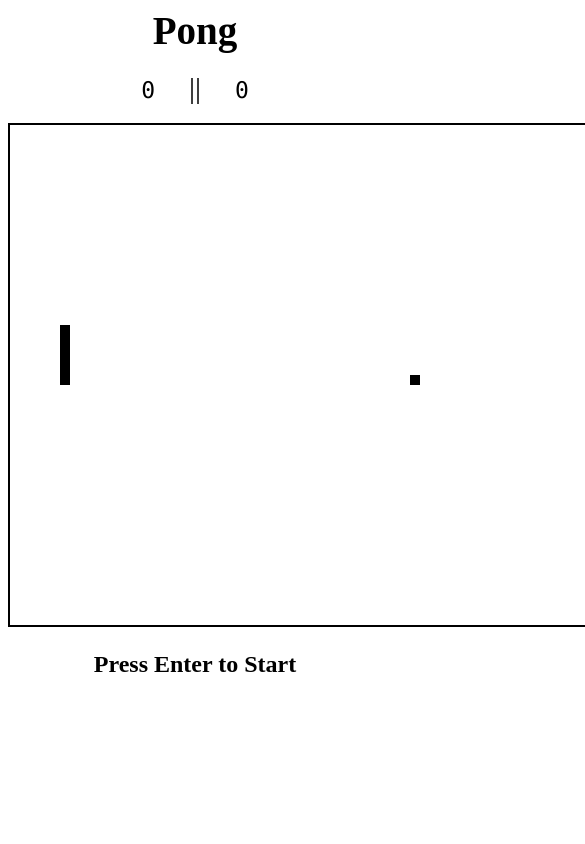
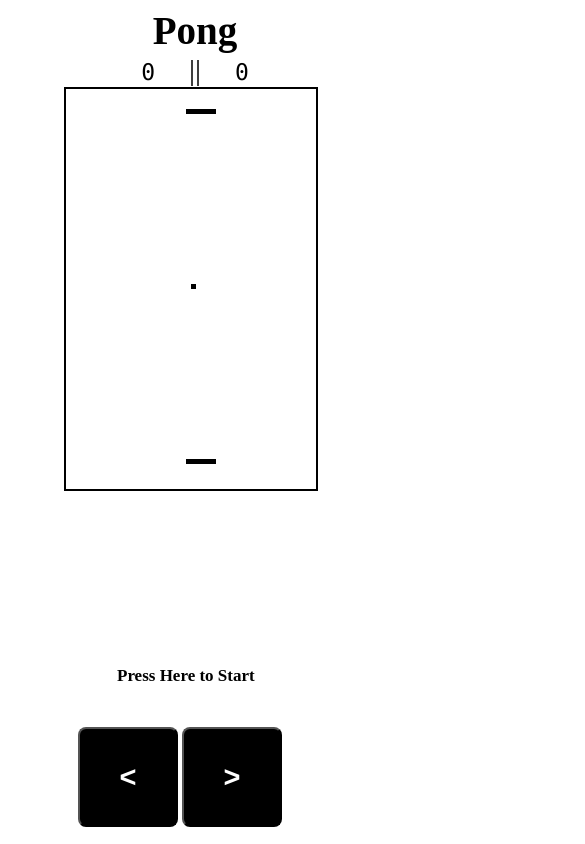
Before and after one commit to MuratcanSenturk/Pong, a plain HTML site: page index.html in a window 390 px wide. Both pictures are taken after a click on the element "Easy". Shown: the top 844 px of the page, 585 px wide, since content can reach past the window. Drawn offline with Linux system fonts and the light colour scheme.

Commit message:
avaible mobile support
pong game is now supporting mobile devices to play.

```diff
--- a/game.js
+++ b/game.js
@@ -3,14 +3,12 @@
     var draw = canvas.getContext("2d");
     document.addEventListener("keydown", this.onKeyPress.bind());
 
-    var cnvHeight = document.getElementById("myCanvas").height;
-    var cnvWidth = document.getElementById("myCanvas").width;
     var player1X =  50;
-    var player1Y = 200;
+    var player1Y = 240;
     var cpuX = 750;
-    var cpuY = 200;
-    var objX = cnvWidth/2;
-    var objY = cnvHeight/2;
+    var cpuY = 240;
+    var objX = canvas.width/2;
+    var objY = canvas.height/2;
     var velocityX;
     var velocityY;
     var player1Scr = 0;
@@ -18,7 +16,6 @@
     var interval1;
     var interval2;
     var progSpeed;
-
 
     function start(difficulty){
         switch(difficulty){
@@ -38,22 +35,33 @@
         velocityY = 0;
         game();
         interval1 = setInterval(game, 1);
-        document.getElementById("enter").innerHTML = "Press Enter to Start"
+        document.getElementById("enterDesktop").innerHTML = "Press Enter to Start";
+        document.getElementById("enterMobile").innerHTML = "Press Here to Start"
     }
     function goHome(){
         clearInterval(interval1);
         clearInterval(interval2);
+        player1Scr = 0;
+        player2Scr = 0;
+        velocityX = 1;
+        velocityY = 1;
+        objX = canvas.width/2;
+        objY = canvas.height/2;
+        player1X =  50;
+        player1Y = 200;
+        cpuX = 750;
+        cpuY = 200;
         document.getElementById("homePage").style.display = "block";
         document.getElementById("gamePage").style.display = "none";
     }
     function clear(){
         draw.fillStyle = "white";
-        draw.fillRect(0, 0, cnvWidth, cnvHeight);
+        draw.fillRect(0, 0, canvas.width, canvas.height);
     }
     function ai(){
         if(objY - 50 < cpuY && cpuY != 0){
             cpuY -= 5;
-        }else if(objY - 50 > cpuY && cpuY != cnvHeight - 100){
+        }else if(objY - 50 > cpuY && cpuY != canvas.height - 100){
             cpuY += 5;
         }
     }
@@ -81,40 +89,61 @@
         }
         //Player1 Scored
         if(objX == 810){
-            objX = cnvWidth/2;
-            objY = cnvHeight/2;
+            objX = canvas.width/2;
+            objY = canvas.height/2;
             velocityX = 1;
             velocityY = 1;
             player1Scr++;
         }
         //Computer Scored
         if(objX == -10){
-            objX = cnvWidth/2;
-            objY = cnvHeight/2;
+            objX = canvas.width/2;
+            objY = canvas.height/2;
             player2Scr++;
         }
 
         document.getElementById("player1Score").innerHTML = player1Scr;
         document.getElementById("player2Score").innerHTML = player2Scr;
     }
+    //Mobile Controls
+    function mobileControl(direction){
+        if(direction == "left" && player1Y != 0){
+            player1Y -= 20;
+        }
+        if(direction == "right" && player1Y != canvas.height - 60){
+            player1Y += 20;
+        }
+    }
+    function mobileStart(){
+        velocityX = 1;
+        velocityY = 1;
+        objX = canvas.width/2;
+        objY = canvas.height/2;
+        player1X =  50;
+        player1Y = 200;
+        cpuX = 750;
+        cpuY = 200;
+        document.getElementById("enterMobile").innerHTML = "";
+        interval2 = setInterval(ai, progSpeed);
+    }
     function onKeyPress(e){
         if(e.keyCode == 13){
             velocityX = 1;
             velocityY = 1;
-            objX = cnvWidth/2;
-            objY = cnvHeight/2;
+            objX = canvas.width/2;
+            objY = canvas.height/2;
             player1X =  50;
             player1Y = 200;
             cpuX = 750;
             cpuY = 200;
-            document.getElementById("enter").innerHTML = "";
+            document.getElementById("enterDesktop").innerHTML = "";
             interval2 = setInterval(ai, progSpeed);
 
         }
         if(e.keyCode == 38 && player1Y != 0){
             player1Y -= 20;
         }
-        if(e.keyCode == 40 && player1Y != cnvHeight - 100){
+        if(e.keyCode == 40 && player1Y != canvas.height - 60){
             player1Y += 20;
         }
     }
--- a/index.html
+++ b/index.html
@@ -3,13 +3,13 @@
 <head>
   <meta charset="utf-8">
   <title>Pong</title>
-  <meta name="viewport" content="width=device-width, initial-scale=1">
+  <meta name="viewport" content="width=device-width, initial-scale=1, maximum-scale=1.0, user-scalable=0">
   <link rel="stylesheet" type="text/css" media="screen" href="style.css">
 
 </head>
 <body>
     <center id="homePage">
-      <h1>Welcome To Pong</h1>
+      <h1 id="welcome">Welcome To Pong</h1>
       <div id="mainMenu">
         <h2>Difficulty</h2>
         <div id="difficulties">
@@ -20,13 +20,19 @@
       </div>
     </center>
     <center id="gamePage">
-        <div>
-            <div id="pong" onclick="goHome()">Pong</div><br>
-            <span id="player1Score"></span> <span style="font-size: 30px">||</span>
-            <span id="player2Score"></span>
-    </div><br>
+        <header>
+            <div id="pong" onclick="goHome()">Pong</div>
+              <span id="player1Score"></span> <span style="font-size: 30px">||</span>
+              <span id="player2Score"></span>
+        </header>
     <canvas id="myCanvas" height="500" width="800"></canvas>
-    <h2 id="enter">Press Enter to Start</h2>
+    <h2 id="enterDesktop">Press Enter to Start</h2>
+    <h2 id="enterMobile" onclick="mobileStart()">Press Here to Start</h2>
+    <!--Mobile Controls-->
+    <div id="mobileButtons">
+      <button id="mobileLeft" onclick="mobileControl('left')"> < </button>
+      <button id="mobileRight" onclick="mobileControl('right')"> > </button>
+    </div>
     </center>
 
   <script src="game.js"></script>
--- a/style.css
+++ b/style.css
@@ -1,8 +1,24 @@
 #homePage{
     display: block;
 }
-#gamePage{
-    display: none;
+#welcome{
+    font-size: 170%;
+    margin: 0 auto;
+}
+#gamePage{ display: none; }
+
+#enterMobile{ display: none; }
+
+#mobileButtons{ display: none; }
+
+#mobileLeft, #mobileRight{
+    height: 100px;
+    width: 100px;
+    border-radius: 8px;
+    background-color: black;
+    color: white;
+    font-size: 29px;
+    font-weight: bold;
 }
 #mainMenu{
     text-align: center;
@@ -41,3 +57,33 @@ p:hover{
     font-family: Consolas,Monaco,'Andale Mono','Ubuntu Mono',monospace;
     margin: 30px;
 }
+@media screen and (max-width: 900px){
+    header{
+        margin: 0 auto;
+        display: inline-block;
+    }
+    #myCanvas{
+        border: 2px solid black;
+        height: 250px;
+        width: 400px;
+        transform-origin: top left;
+        transform: rotate(-90deg) translate(-100%);
+        margin-left: 15%;
+        margin-right: 15%;
+
+    }
+    #mobileButtons{
+        display: block;
+        bottom: 2%;
+        position: absolute;
+        left: 20%;
+    }
+    #enterDesktop{ display: none; }
+    #enterMobile{
+        display: block;
+        bottom: 17%;
+        left: 30%;
+        position: absolute;
+        font-size: 17px;
+    }
+}
```
